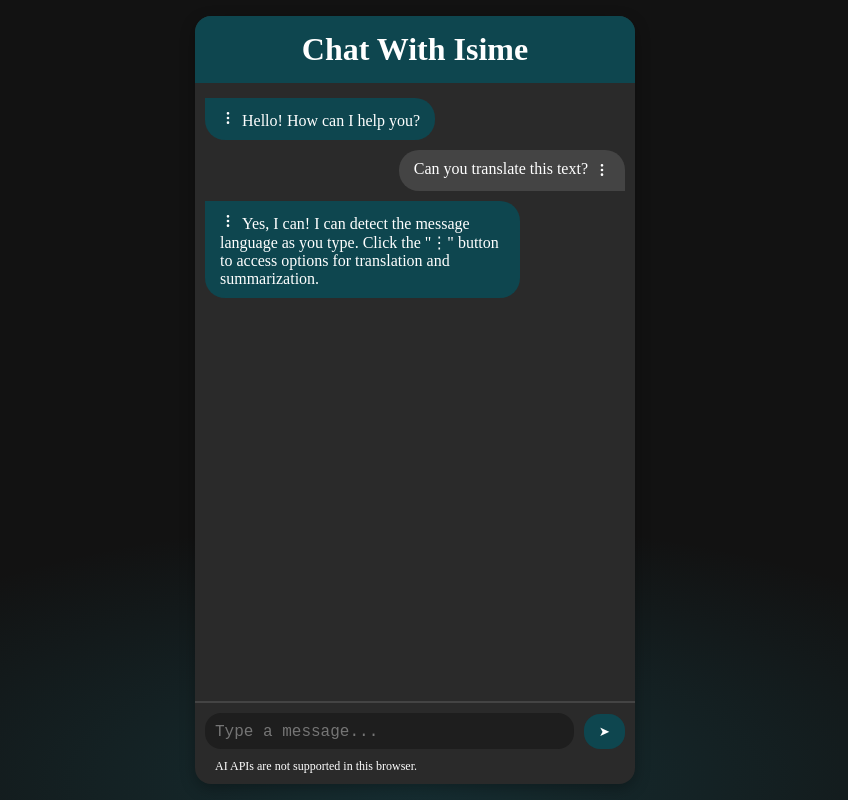
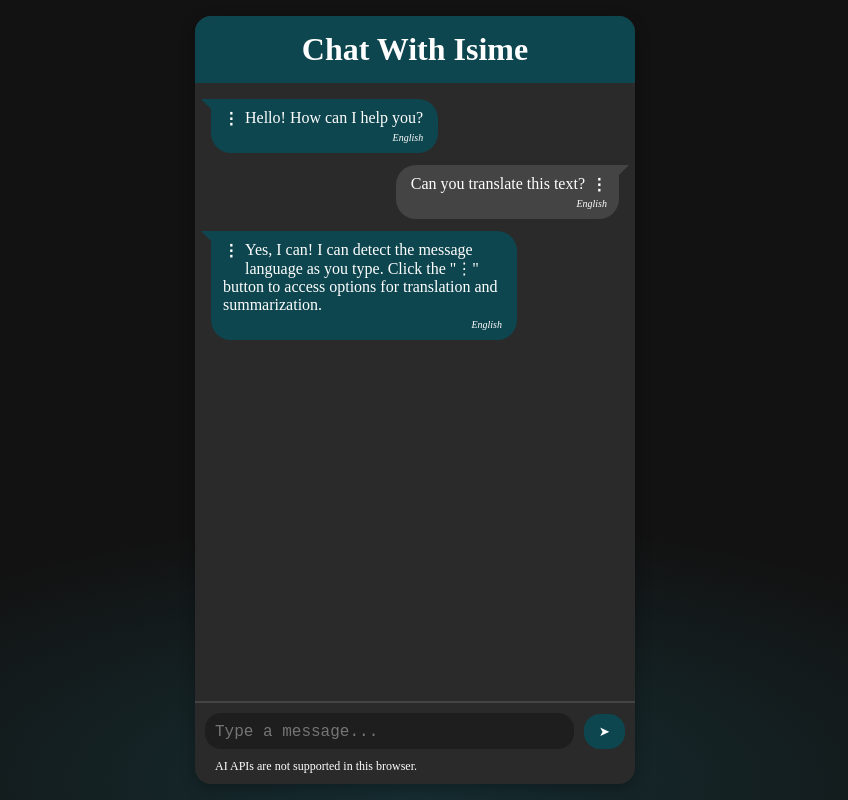
Before and after one commit to lawalOyinlola/HNG12-Stage3-AI-Powered-Text-Processing-UI, a React (Vite) app: page / in a window 1280 px wide. Shown: the whole page, without its empty margins (225-1073 px from the left). Built offline with nearby package versions, Linux system fonts and the light colour scheme; a web font is replaced by a local one.

Commit message:
user experirnce and logic refining

```diff
--- a/src/App.css
+++ b/src/App.css
@@ -81,17 +81,18 @@ body {
 
 .chat-box {
   flex: 1;
-  padding: 15px 10px;
+  padding: 16px;
   display: flex;
   flex-direction: column;
-  gap: 10px;
+  gap: 12px;
   overflow-y: scroll;
   scroll-behavior: smooth;
 }
 
 .message {
+  position: relative;
+  min-width: 45%;
   max-width: 75%;
-  padding: 10px 15px;
   word-wrap: break-word;
   transition: transform 0.2s ease-in-out;
 }
@@ -100,19 +101,48 @@ body {
   transform: scale(1.02);
 }
 
+.message.user {
+  min-width: 20%;
+}
+
 .bot {
   align-self: flex-start;
   background: var(--primary-color);
   border-radius: 0 20px 20px;
+  padding: 10px 15px 10px 12px;
+}
+
+.bot::after {
+  content: "";
+  position: absolute;
+  visibility: visible;
+  top: 0;
+  left: -10px;
+  border: 10px solid transparent;
+  border-top: 10px solid var(--primary-color);
 }
 
 .user {
-  border-radius: 20px 20px 0;
   align-self: flex-end;
   background: var(--grey-color);
+  border-radius: 20px 0 20px 20px;
+  padding: 10px 12px 10px 15px;
+}
+
+.user::before {
+  content: "";
+  position: absolute;
+  visibility: visible;
+  top: 0;
+  right: -10px;
+  border: 10px solid transparent;
+  border-top: 10px solid var(--grey-color);
 }
 
 .options-button {
+  color: var(--text-color);
+  font-size: 16px;
+  font-weight: 600;
   cursor: pointer;
   border: none;
   background: none;
@@ -120,14 +150,33 @@ body {
   padding-right: 6px;
 }
 
-.options-button:hover .more {
+.options-button:hover {
   color: orangered;
 }
 
 .user .options-button {
   float: right;
-  padding-left: 6px;
-  padding-right: 0;
+  padding: 0 0 0 6px;
+}
+
+.bot .options-button {
+  float: left;
+  padding: 0 6px 0 0;
+}
+
+.purpose {
+  width: 100%;
+  border-bottom: 1px solid white;
+  padding: 0 0px 5px;
+  margin-bottom: 5px;
+  margin-left: 10px;
+}
+
+.language {
+  display: block;
+  text-align: right;
+  padding-top: 5px;
+  font-size: 10px;
 }
 
 .input-area {
@@ -230,11 +279,15 @@ body {
 }
 
 .modal button {
-  padding: 5px 10px;
+  cursor: pointer;
+  padding: 5px 16px;
   border: none;
   background: none;
   color: white;
-  cursor: pointer;
+  background: var(--bg-color);
+  border-radius: 4px;
+  border-bottom: 2px solid var(--grey-color);
+  border-right: 2px solid var(--grey-color);
 }
 
 .modal button:hover {
--- a/src/components/ChatWindow.tsx
+++ b/src/components/ChatWindow.tsx
@@ -1,17 +1,18 @@
 import { useEffect, useRef, useState } from "react";
 import { useLanguageProcessing } from "../context/LanguageProcessingContext";
 import { useSummarizer } from "../context/SummarizerContext";
-import { MoreVertical } from "react-feather";
+
+interface Message {
+  id: number;
+  text: string;
+  language?: string;
+  sender: string | "user" | "bot";
+  purpose?: string | "chat" | "translation" | "summarization";
+}
 
 const ChatWindow = () => {
-  const {
-    detectLanguage,
-    translateText,
-    getLanguageName,
-    sourceLanguage,
-    isLoading,
-    error,
-  } = useLanguageProcessing();
+  const { detectLanguage, translateText, getLanguageName, isLoading, error } =
+    useLanguageProcessing();
 
   const {
     summarizeText,
@@ -19,15 +20,28 @@ const ChatWindow = () => {
     error: summarizerError,
   } = useSummarizer();
 
+  const messagesEndRef = useRef<HTMLDivElement>(null);
+
   const [inputText, setInputText] = useState("");
 
-  const [messages, setMessages] = useState([
-    { id: 1, text: "Hello! How can I help you?", type: "bot" },
-    { id: 2, text: "Can you translate this text?", type: "user" },
+  const [messages, setMessages] = useState<Message[]>([
+    {
+      id: 1,
+      text: "Hello! How can I help you?",
+      language: "English",
+      sender: "bot",
+    },
+    {
+      id: 2,
+      text: "Can you translate this text?",
+      language: "English",
+      sender: "user",
+    },
     {
       id: 3,
       text: 'Yes, I can! I can detect the message language as you type. Click the "⋮" button to access options for translation and summarization.',
-      type: "bot",
+      language: "English",
+      sender: "bot",
     },
   ]);
 
@@ -36,25 +50,27 @@ const ChatWindow = () => {
     text: string;
   } | null>(null);
   const [detectedLanguage, setDetectedLanguage] = useState<string | null>(null);
-  const [detectedMessageLanguage, setDetectedMessageLanguage] = useState<
-    string | null
-  >(null);
-  // const [translatedText, setTranslatedText] = useState<string | null>(null);
+  const [translatedLanguage, setTranslatedLanguage] = useState<string | null>(
+    null
+  );
+  // const [detectedMessageLanguage, setDetectedMessageLanguage] = useState<
+  //   string | null
+  // >(null);
   const [targetLanguage, setTargetLanguage] = useState("en");
 
   const typingTimeout = useRef<ReturnType<typeof setTimeout> | null>(null);
   const abortController = useRef<AbortController | null>(null);
 
-  useEffect(() => {
-    const storedMessages = localStorage.getItem("chatMessages");
-    if (storedMessages) {
-      setMessages(JSON.parse(storedMessages));
-    }
-  }, []);
+  // useEffect(() => {
+  //   const storedMessages = localStorage.getItem("chatMessages");
+  //   if (storedMessages) {
+  //     setMessages(JSON.parse(storedMessages));
+  //   }
+  // }, []);
 
-  useEffect(() => {
-    localStorage.setItem("chatMessages", JSON.stringify(messages));
-  }, [messages]);
+  // useEffect(() => {
+  //   localStorage.setItem("chatMessages", JSON.stringify(messages));
+  // }, [messages]);
 
   useEffect(() => {
     if (inputText.length < 3) {
@@ -62,13 +78,10 @@ const ChatWindow = () => {
       return;
     }
 
-    // Clear previous timeout to prevent unnecessary detections
     if (typingTimeout.current) clearTimeout(typingTimeout.current);
 
-    // Abort the previous request if user is still typing
     if (abortController.current) abortController.current.abort();
 
-    // Create a new abort controller for this request
     abortController.current = new AbortController();
 
     typingTimeout.current = setTimeout(async () => {
@@ -85,14 +98,22 @@ const ChatWindow = () => {
       } catch (error) {
         console.error("Language detection aborted or failed:", error);
       }
-    }, 1000);
+    }, 500);
 
     return () => {
       if (typingTimeout.current) clearTimeout(typingTimeout.current);
     };
   }, [inputText, detectLanguage, getLanguageName]);
 
-  const handleSummarize = async (text: string, msgId: number) => {
+  useEffect(() => {
+    messagesEndRef.current?.scrollIntoView({ behavior: "smooth" });
+  }, []);
+
+  const handleSummarize = async (
+    text: string,
+    msgId: number,
+    msgLang: string
+  ) => {
     if (!text.trim()) return;
 
     const result = await summarizeText(text);
@@ -103,8 +124,10 @@ const ChatWindow = () => {
 
     const summaryMessage = {
       id: Date.now(),
+      purpose: "Summary",
       text: `Summary: ${result}`,
-      type: "bot",
+      language: msgLang,
+      sender: "bot",
     };
 
     const updatedMessages = [
@@ -117,15 +140,22 @@ const ChatWindow = () => {
     closeOptions();
   };
 
-  const sendMessage = () => {
+  const sendMessage = async () => {
     if (inputText.trim() === "") return;
+
+    const detectedLanguage = await handleDetectLanguage(inputText);
+
     setMessages([
       ...messages,
-      { id: Date.now(), text: inputText, type: "user" },
+      {
+        id: Date.now(),
+        text: inputText,
+        language: detectedLanguage || "Unknown",
+        sender: "user",
+      },
     ]);
+
     setInputText("");
-
-    handleDetectLanguage();
   };
 
   const openOptions = (id: number) => {
@@ -135,7 +165,6 @@ const ChatWindow = () => {
 
   const closeOptions = () => {
     setSelectedMessage(null);
-    setDetectedMessageLanguage(null);
   };
 
   const handleDetectLanguage = async (text?: string) => {
@@ -150,29 +179,29 @@ const ChatWindow = () => {
         : getLanguageName(detectionResult.detectedLanguage)
       : null;
 
-    if (text) {
-      setDetectedMessageLanguage(languageName);
-    } else {
-      setDetectedLanguage(languageName);
-    }
+    return languageName;
   };
 
-  const handleTranslate = async (
-    text: string,
-    targetLang: string,
-    msgId: number
-  ) => {
-    if (!text.trim) return;
-    const translation = await translateText(text, targetLang);
+  const handleTranslate = async (text: string, msgId: number) => {
+    if (!text.trim()) return;
+
+    const detectedLanguage = await handleDetectLanguage(text); // Detect source language
+    if (!detectedLanguage) return;
+
+    const translation = await translateText(text, targetLanguage);
     if (!translation) return;
 
     const messageIndex = messages.findIndex((msg) => msg.id === msgId);
     if (messageIndex === -1) return;
 
+    setTranslatedLanguage(targetLanguage);
+
     const translationMessage = {
       id: Date.now(),
-      text: `Translation: ${translation}`,
-      type: "bot",
+      purpose: "Translation",
+      text: translation,
+      language: `${detectedLanguage}  ➝  ${getLanguageName(targetLanguage)}`,
+      sender: "bot",
     };
 
     const updatedMessages = [
@@ -194,7 +223,7 @@ const ChatWindow = () => {
         {messages.map((msg) => (
           <div
             key={msg.id}
-            className={`message ${msg.type} ${
+            className={`message ${msg.sender} ${
               selectedMessage?.id === msg.id && "selected"
             }`}
             role="button"
@@ -203,9 +232,10 @@ const ChatWindow = () => {
               if (e.key === "Enter" || e.key === " ") openOptions(msg.id);
             }}
             onClick={closeOptions}
-            aria-label={`Message from ${msg.type === "user" ? "you" : "bot"}: ${
-              msg.text
-            }. Press Enter for more options.`}
+            aria-label={`Message from ${
+              msg.sender === "user" ? "you" : "bot"
+            }: ${msg.text}. Press Enter for more options.`}
+            ref={messagesEndRef}
           >
             <button
               className="options-button"
@@ -215,9 +245,11 @@ const ChatWindow = () => {
                 openOptions(msg.id);
               }}
             >
-              <MoreVertical size={16} color="#fff" />
+              ⋮
             </button>
+            {msg.purpose && <div className="purpose">{msg.purpose}</div>}
             {msg.text}
+            {<em className="language">{msg.language}</em>}
 
             {selectedMessage?.id === msg.id && (
               <div className="modal" onClick={(e) => e.stopPropagation()}>
@@ -226,43 +258,37 @@ const ChatWindow = () => {
                   <select
                     value={targetLanguage}
                     onChange={(e) => {
-                      const newLanguage = e.target.value;
-                      if (newLanguage === sourceLanguage) return;
-                      setTargetLanguage(newLanguage);
-                      handleTranslate(
-                        selectedMessage.text,
-                        newLanguage,
-                        selectedMessage.id
-                      );
+                      setTargetLanguage(e.target.value);
                     }}
                     disabled={isLoading}
                   >
                     {isLoading && <option value="">Loading...</option>}
-                    <option value="en">English</option>
-                    <option value="pt">Portuguese</option>
-                    <option value="es">Spanish</option>
-                    <option value="ru">Russian</option>
-                    <option value="tr">Turkish</option>
-                    <option value="fr">French</option>
+                    {["en", "pt", "es", "ru", "tr", "fr"]
+                      .filter(
+                        (lang) =>
+                          getLanguageName(lang) !== msg.language ||
+                          translatedLanguage
+                      )
+                      .map((lang) => (
+                        <option key={lang} value={lang}>
+                          {getLanguageName(lang)}
+                        </option>
+                      ))}
                   </select>
                 </div>
                 <button
-                  onClick={() =>
-                    handleDetectLanguage(selectedMessage?.text || "")
-                  }
+                  onClick={() => handleTranslate(msg.text, msg.id)}
                   disabled={isLoading}
                 >
-                  Detect Language
+                  {isLoading ? "Translating..." : "Translate"}
                 </button>
-                {detectedMessageLanguage && (
-                  <p>≫ Language is in {detectedMessageLanguage}</p>
-                )}
+
                 {error && <p> {error}</p>}
 
-                {selectedMessage.text.length > 150 && (
+                {msg.text.length > 150 && (
                   <button
                     onClick={() =>
-                      handleSummarize(selectedMessage.text, selectedMessage.id)
+                      handleSummarize(msg.text, msg.id, msg.language)
                     }
                     disabled={isLoading}
                   >
--- a/src/context/LanguageProcessingContext.tsx
+++ b/src/context/LanguageProcessingContext.tsx
@@ -143,6 +143,7 @@ export const LanguageProcessingProvider: React.FC<{
       ).join(", ")}`;
     }
     setIsLoading(true);
+    setError(null);
 
     try {
       const detectedLanguageResult = await detectLanguage(text, 1);
```
